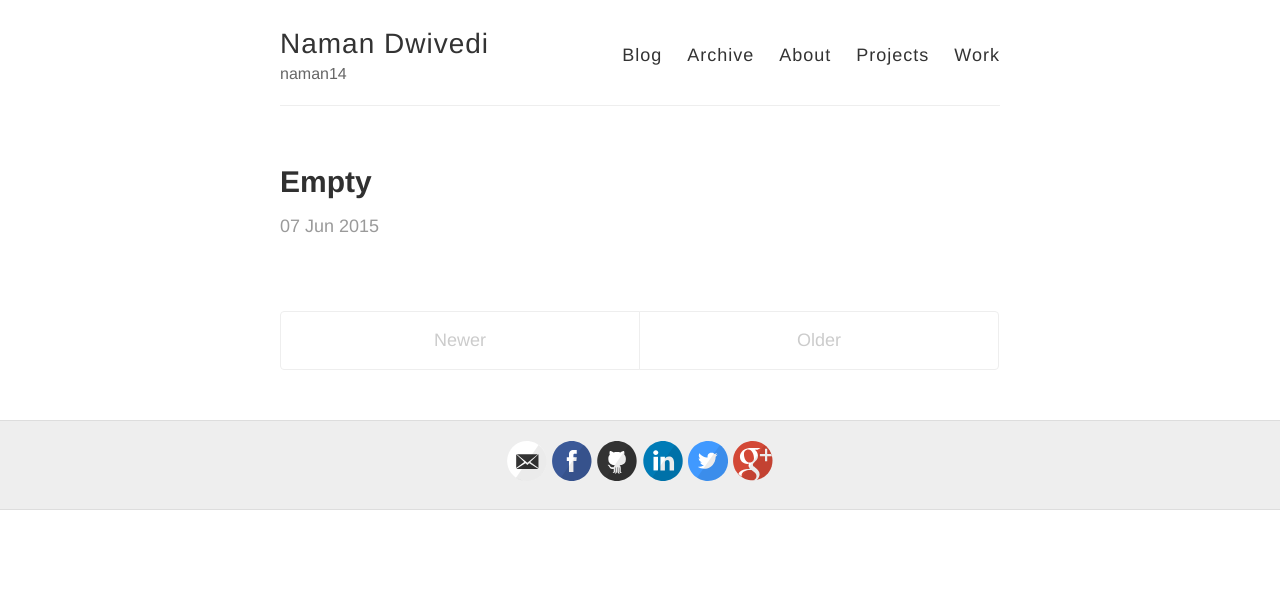
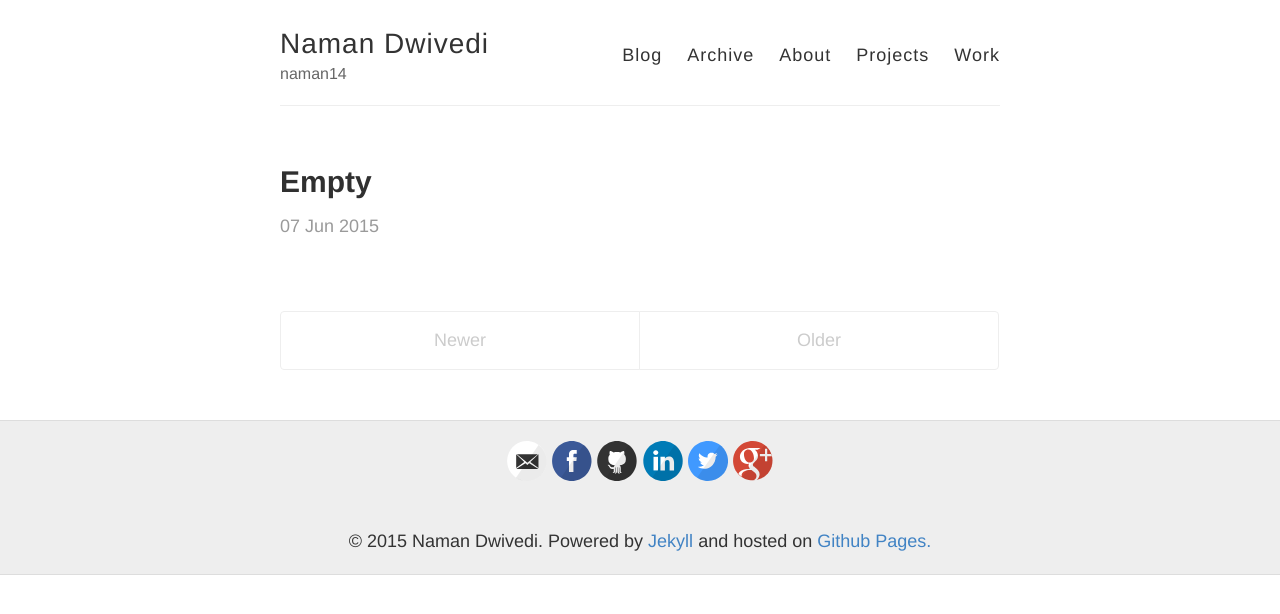
Before and after one commit to naman14/naman14.github.io, a Jekyll site: the page built from index.html, in a window 1280 px wide. Shown: the top 614 px of the page. Built offline with Jekyll 4.4.1, drawn with Linux system fonts in a browser that asks for light colours; the list of posts is cut into pages by our own code.

Commit message:
modified footer

```diff
--- a/_layouts/default.html
+++ b/_layouts/default.html
@@ -32,6 +32,10 @@
             <footer class="footer">
                 {% include svg-icons.html %}
             </footer>
+            <footer class="footer">
+                <span>&copy; {{ site.time | date: '%Y' }} Naman Dwivedi. Powered by <a href="http://jekyllrb.com" rel="nofollow">Jekyll</a> and hosted on <a href="https://pages.github.com/" rel="nofollow">Github Pages.</a></span>
+
+            </footer>
         </div>
     </div>
 
--- a/styles.scss
+++ b/styles.scss
@@ -118,7 +118,6 @@ letter-spacing: 1px;
 
 @include mobile {
 margin: 0 10px;
-color: $blue;
 }
 }
 }
```
